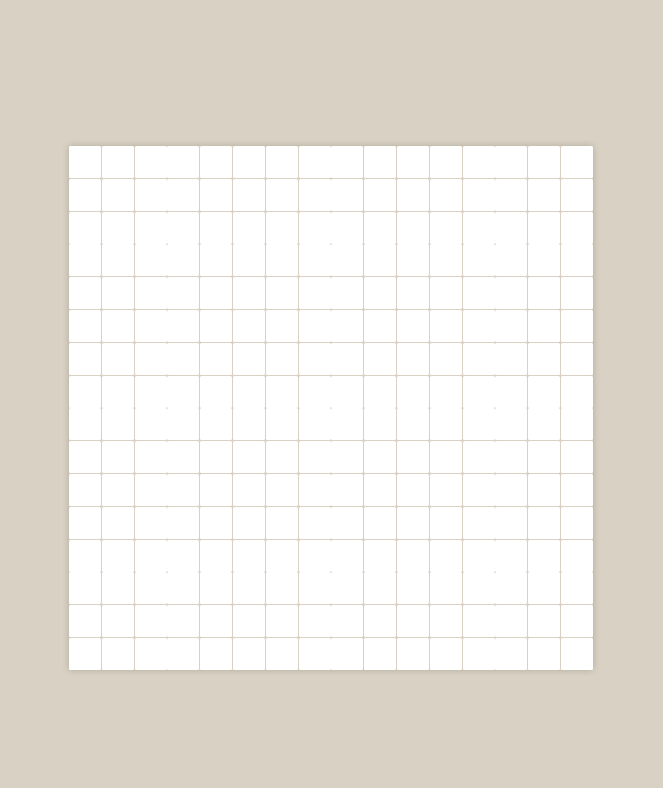
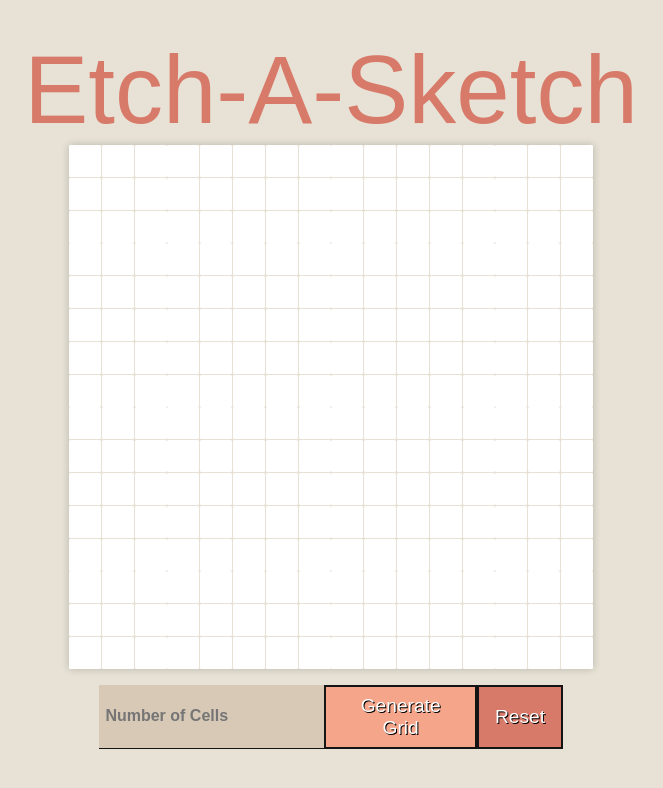
Before and after one commit to Kitsune7X/etch-a-sketch, a plain HTML site: page index.html in a window 1280 px wide. Shown: the whole page, without its empty margins (309-972 px from the left). Drawn offline with Linux system fonts and the light colour scheme; a web font is replaced by a local one.

Commit message:
feat: complete app

```diff
--- a/assets/css/style.css
+++ b/assets/css/style.css
@@ -1,3 +1,5 @@
+/* Initial Setting START */
+
 *,
 *::before,
 *::after {
@@ -9,15 +11,59 @@ body {
   height: 100%;
 }
 body {
-  background-color: #d9d2c4;
+  background-color: #e7e2d5;
   display: flex;
   justify-content: center;
   align-items: center;
+  flex-direction: column;
+  margin: 0;
+  padding: 3rem 0;
+  max-width: 56.25rem;
+  margin: 0 auto;
+}
+
+input,
+button,
+textarea,
+select {
+  appearance: none;
+  margin: 0;
+  padding: 0;
+  border: none;
+  border-radius: 0;
+  background: none;
+  outline: none;
+  font-size: 100%;
+}
+
+/* Fonts */
+
+.doto-bold {
+  font-family: "Doto", sans-serif;
+  font-optical-sizing: auto;
+  font-weight: 700;
+  font-style: normal;
+  font-variation-settings: "ROND" 0;
+}
+
+.jersey-10-regular {
+  font-family: "Jersey 10", sans-serif;
+  font-weight: 400;
+  font-style: normal;
+}
+
+/* Initial Setting END */
+
+/* Title START */
+h1 {
+  margin: 0;
+  font-size: 6rem;
+  color: #d87a69;
+  /* text-shadow: 3px 3px rgba(0, 0, 0, 0.7); */
 }
 
 .div-single {
-  height: 2rem;
-  /* max-height: 100%; */
+  aspect-ratio: 1 / 1;
   width: 2rem;
   background-color: #ffffff;
   border-radius: 0.1rem;
@@ -26,23 +72,66 @@ body {
 .row {
   display: flex;
   gap: 0.05rem;
+  max-width: 100%;
   /* background-color: black; */
 }
 
 #canvas {
   display: flex;
   gap: 0.05rem;
-  /* flex: 0 1 auto; */
   flex-direction: column;
-  /* width: 100%; */
-  /* height: 100%; */
   align-items: center;
-  box-shadow: 0 0 7px rgba(0, 0, 0, 0.2);
-  /* border-radius: 50%; */
+  box-shadow: 0 0 0.5rem rgba(0, 0, 0, 0.2);
   width: 32.75rem;
   height: 32.75rem;
 }
 
 .black {
-  background-color: #000;
+  background-color: #141414;
 }
+
+/* Form START */
+#option {
+  width: 100%;
+  margin-bottom: 1rem;
+  margin-top: 1rem;
+  display: flex;
+  justify-content: center;
+}
+
+#option-form {
+  display: flex;
+  position: relative;
+  width: 29rem;
+  justify-content: space-between;
+}
+
+#custom-cell {
+  border-bottom: 0.1rem solid #141414;
+  padding-left: 0.4rem;
+  background-color: #d8c9b6;
+}
+
+#option-form label {
+  position: absolute;
+  bottom: 5%;
+  left: 5%;
+}
+
+button {
+  border: 2px solid #141414;
+  padding: 0.5rem 1rem;
+  font-size: 1.2rem;
+  color: #fff;
+  text-shadow: 1px 1px #000;
+  cursor: pointer;
+}
+
+#btnGenerateGrid {
+  background-color: #f4a58a;
+}
+
+#btnReset {
+  background-color: #d87a69;
+}
+/* Form END */
--- a/assets/js/app.js
+++ b/assets/js/app.js
@@ -1,9 +1,73 @@
-// Max Grid
-const GRID_SIZE = 16;
+// -------------------------------
+// Variable Declaration
+// -------------------------------
+
+// Default Cells
+const CELLS = 16;
 
 // Get the canvas element
 const canvas = document.querySelector("#canvas");
 
+// Get the cell option element
+const option = document.querySelector("#option");
+// Get the input element
+const input = document.querySelector("#custom-cell");
+
+// 1 Rem in Pixel
+const oneRemInPixel = parseFloat(
+  getComputedStyle(document.documentElement).fontSize
+);
+
+// -------------------------------
+// Main
+// -------------------------------
+
+// Create the default Grid
+createGrid(CELLS);
+
+// Dot drawing
+canvas.addEventListener("mousedown", drawDot);
+
+// Custom Cell
+option.addEventListener("click", (e) => {
+  e.preventDefault();
+  input.setAttribute("placeholder", "Number of Cells");
+
+  // Prevent action when clicking on the input field
+  if (e.target.id === "custom-cell") {
+    return;
+  }
+
+  // Generate Grid when user click on "Generate Grid button"
+  // Check for valid input
+  if (
+    e.target.id === "btnGenerateGrid" &&
+    (!Number.isInteger(parseInt(input.value)) || parseInt(input.value) <= 0)
+  ) {
+    input.value = "";
+    input.setAttribute("placeholder", "Number only");
+    return;
+  }
+  // If input is valid, assign input value to a variable for later calculation
+  const cellCount = input.value;
+
+  // Clear the input field
+  input.value = "";
+
+  createCustomGrid(cellCount);
+
+  // Reset the Grid
+  if (e.target.id === "btnReset") {
+    createGrid(CELLS);
+    return;
+  }
+});
+
+// -------------------------------
+// Functions
+// -------------------------------
+
+// Create a single div function
 function createSingleDiv(row) {
   // Create a single div element
   const div = document.createElement("div");
@@ -13,35 +77,53 @@ function createSingleDiv(row) {
   return row.appendChild(div);
 }
 
-// Create a row
-function createRow(size) {
+// Create Grid Function
+function createGrid(cell) {
   // Create Grid by using 2 dimenssional loop
-  for (let i = 0; i < size; i++) {
+  for (let i = 0; i < cell; i++) {
     const row = document.createElement("div");
     row.classList.add("row");
-    for (let j = 0; j < size; j++) {
+    for (let j = 0; j < cell; j++) {
       createSingleDiv(row);
     }
     canvas.appendChild(row);
   }
 }
 
-createRow(GRID_SIZE);
-console.log(canvas);
+// Drawn Dot function
+function drawDot(e) {
+  // Disable dragging element
+  e.preventDefault();
+  const dot = e.target;
+  // Since we listen on the canvas, we need to make sure only to draw dot
+  // on the single div, which mean the inner most child.
+  if (!dot.firstElementChild) {
+    dot.classList.add("black");
 
-const drawPoint = Array.from(document.querySelectorAll(".div-single"));
-console.log(drawPoint);
-console.log(drawPoint[0]);
+    canvas.addEventListener("mouseover", drawDot);
+  }
+  // Stop drawing dot when user release the mouse
+  canvas.addEventListener("mouseup", (e) => {
+    canvas.removeEventListener("mouseover", drawDot);
+  });
+}
 
-// Set up mouse hover event listener
-canvas.addEventListener("mousedown", (e) => {
-  // console.log(e.target.firstElementChild);
-  if (!e.target.firstElementChild) {
-    e.target.classList.add("black");
-    canvas.addEventListener("mouseover", (e) => {
-      if (!e.target.firstElementChild) {
-        e.target.classList.add("black");
-      }
-    });
-  }
-});
+// Create Custom Grid
+function createCustomGrid(cellCount) {
+  // Calculate Cell Dimenstion in rem
+  const cellDimension = canvas.clientHeight / cellCount / oneRemInPixel;
+
+  // Select all row
+  const rowArr = Array.from(document.querySelectorAll(".row"));
+
+  rowArr.forEach((item) => item.remove());
+
+  // Create new Custom grid
+  createGrid(cellCount);
+
+  const divArr = Array.from(document.querySelectorAll(".div-single"));
+
+  divArr.forEach((item) => {
+    item.setAttribute("style", `width: ${cellDimension}rem`);
+  });
+}
--- a/index.html
+++ b/index.html
@@ -4,10 +4,38 @@
     <meta charset="UTF-8" />
     <meta name="viewport" content="width=device-width, initial-scale=1.0" />
     <title>Etch-A-Sketch</title>
+    <!-- Fetch CSS -->
     <link rel="stylesheet" href="./assets/css/style.css" />
+    <!-- Google Fonts -->
+    <link rel="preconnect" href="https://fonts.googleapis.com" />
+    <link rel="preconnect" href="https://fonts.gstatic.com" crossorigin />
+    <link
+      href="https://fonts.googleapis.com/css2?family=Doto:wght@100..900&family=Jersey+10&display=swap"
+      rel="stylesheet"
+    />
   </head>
-  <body>
+  <body class="doto-bold">
+    <div id="title">
+      <h1 class="jersey-10-regular">Etch-A-Sketch</h1>
+    </div>
     <div id="canvas"></div>
+    <div id="option">
+      <form id="option-form">
+        <input
+          type="text"
+          name="custom-cell"
+          id="custom-cell"
+          placeholder="Number of Cells"
+          class="doto-bold"
+          autofocus
+        />
+
+        <button id="btnGenerateGrid" class="jersey-10-regular">
+          Generate Grid
+        </button>
+        <button id="btnReset" class="jersey-10-regular">Reset</button>
+      </form>
+    </div>
     <script src="./assets/js/app.js"></script>
   </body>
 </html>
```
Also changed, not shown: 1 other file.
